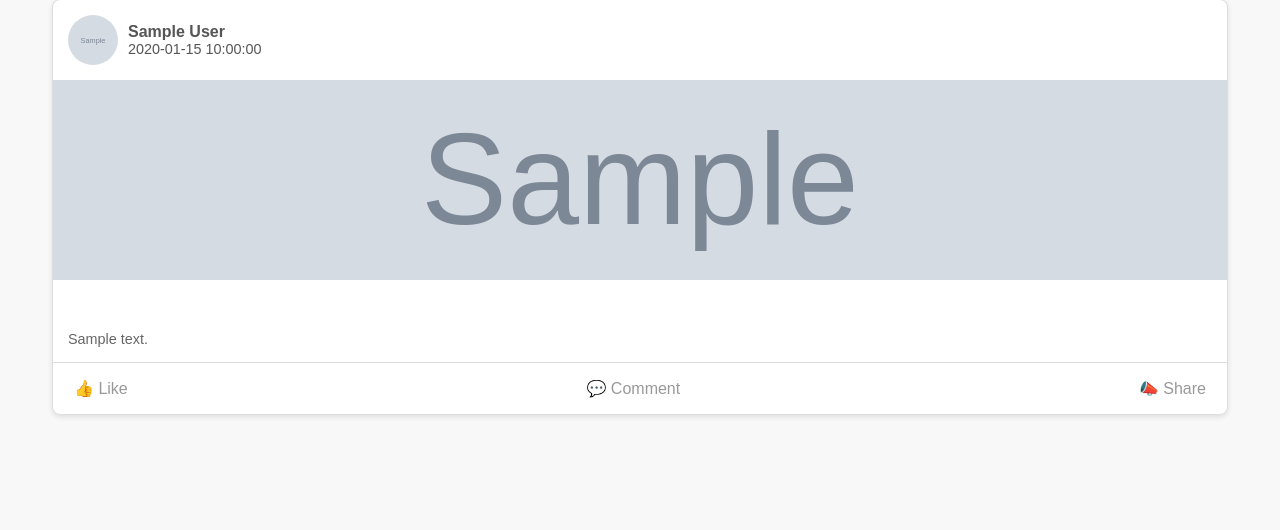
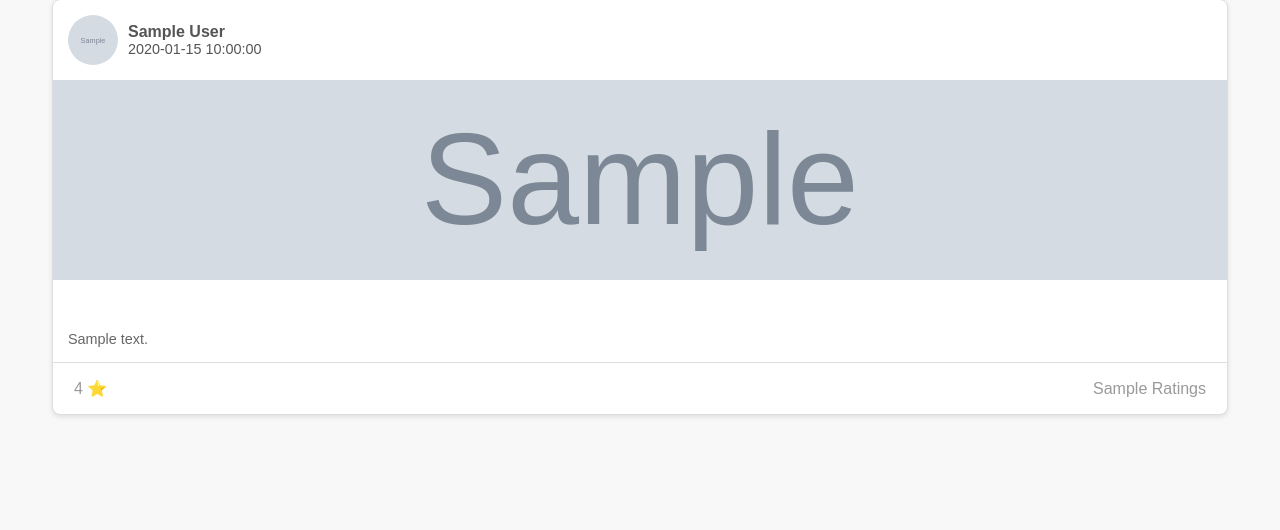
Before and after one commit to rsandu1/NoSQL-Project, a Flask app: template templates/dashboard.html in a window 1280 px wide. Shown: the part 197-727 px from the top of the page. Run offline with Flask 3, Linux system fonts and the light colour scheme; the template is opened without the code that fills it: most values are stand-ins (such as "Sample title", 1, 10 or a date in 2020); grey boxes marked "Sample" are stand-in pictures; some web fonts are replaced.

Commit message:
Added Ratings on Posts

```diff
--- a/app.py
+++ b/app.py
@@ -77,10 +77,13 @@ def logout():
 @app.route('/dashboard')
 def dashboard():
     posts = []
-    results = restaurants_collection.find({}, {"Name": 1, "Address":1, "Food":1, "_id": 0})
+    results = restaurants_collection.find({}, {"Name": 1, "Rating":1, "Rating Count":1, "Address":1, "Food":1, "_id": 0})
     for document in results:
         posts.append(document)
     suggested_restaurants = random.sample(posts, 18)
+    for item in posts:
+        if "Rating Count" in item and isinstance(item["Rating Count"], float):
+            item["Rating Count"] = int(item["Rating Count"])
     if 'username' in session:
         return render_template('dashboard.html', username=session['username'], title="Dashboard", posts=suggested_restaurants)
     return render_template('dashboard.html', title="Dashboard", posts=suggested_restaurants)
--- a/templates/dashboard.html
+++ b/templates/dashboard.html
@@ -140,9 +140,8 @@
 
       <!-- Post Footer -->
       <div class="post-footer">
-        <button>&#x1F44D; Like</button>
-        <button>&#x1F4AC; Comment</button>
-        <button>&#x1F4E3; Share</button>
+        <button>{{post.Rating}}  &#x2B50; </button>
+        <button>{{post["Rating Count"]}}  Ratings</button>
       </div>
     </div>
     {% endfor %}
```
Also changed, not shown: test/mongodb_test.py (+4 -1 lines).
